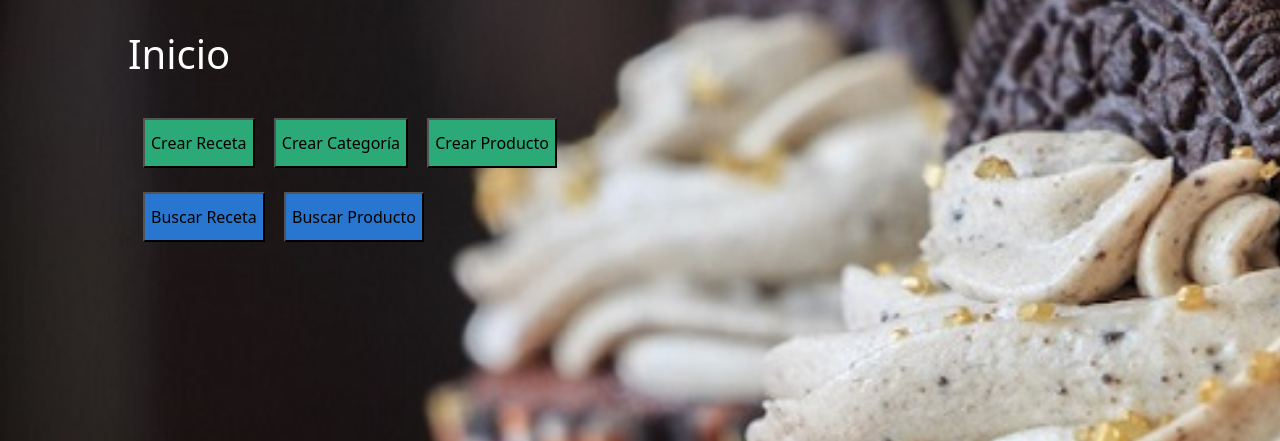
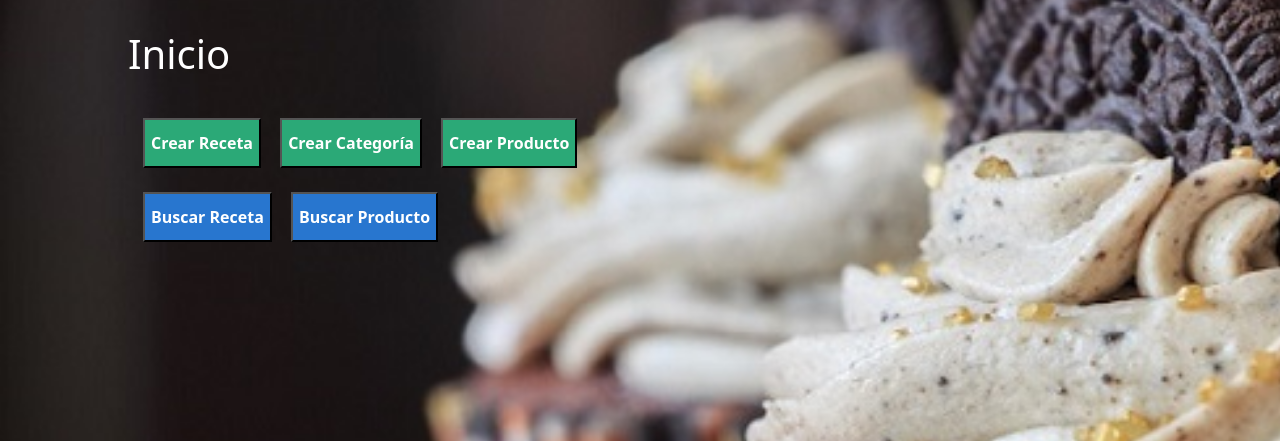
Before and after one commit to FlorAguirre/BlogRecetas, a Django app: page / in a window 1280 px wide. Shown: the part 116-557 px from the top of the page. Run offline with Django 4.2, Linux system fonts and the light colour scheme; data that the repository does not hold is empty; some libraries are stand-ins or nearby versions.

Commit message:
Agregando estilo a los botones

```diff
--- a/BlogRecetas/mainapp/static/css/styles.css
+++ b/BlogRecetas/mainapp/static/css/styles.css
@@ -218,6 +218,8 @@ nav > ul > li:hover > ul > li:hover a{
   height:50px;
   background-color: #2ba977;
   margin-left: 15px;
+  color:white;
+  font-weight: bold;
 
 }
 
@@ -238,6 +240,8 @@ nav > ul > li:hover > ul > li:hover a{
   height:50px;
   background-color: #2876cf;
   margin-left: 15px;
+  color:white;
+  font-weight: bold;
 
 }
 
```
